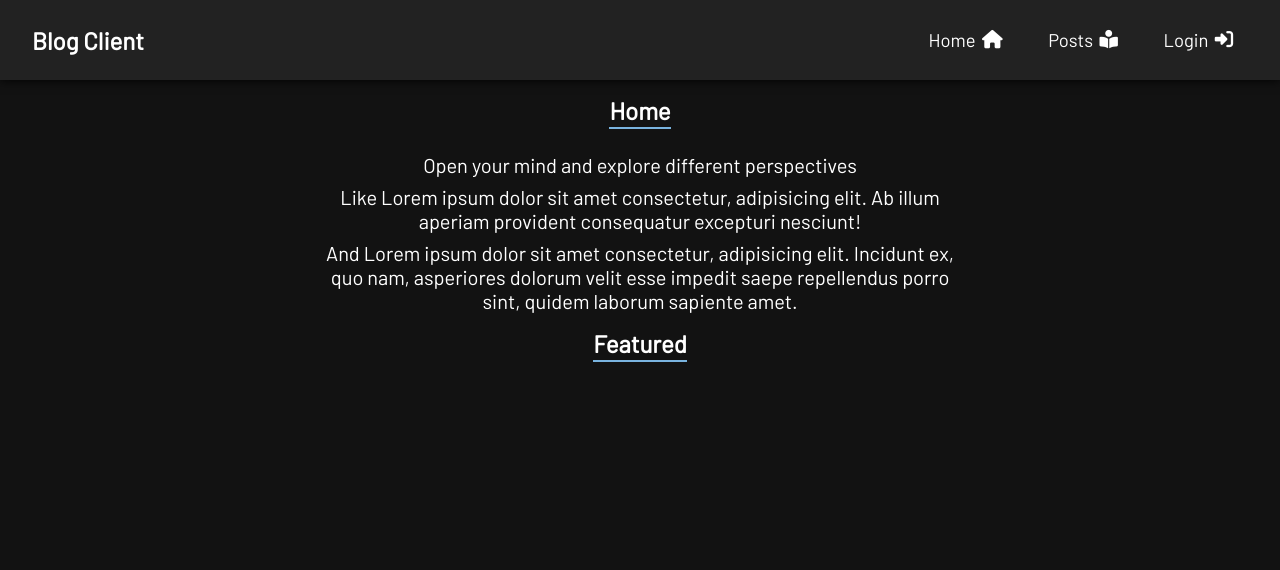
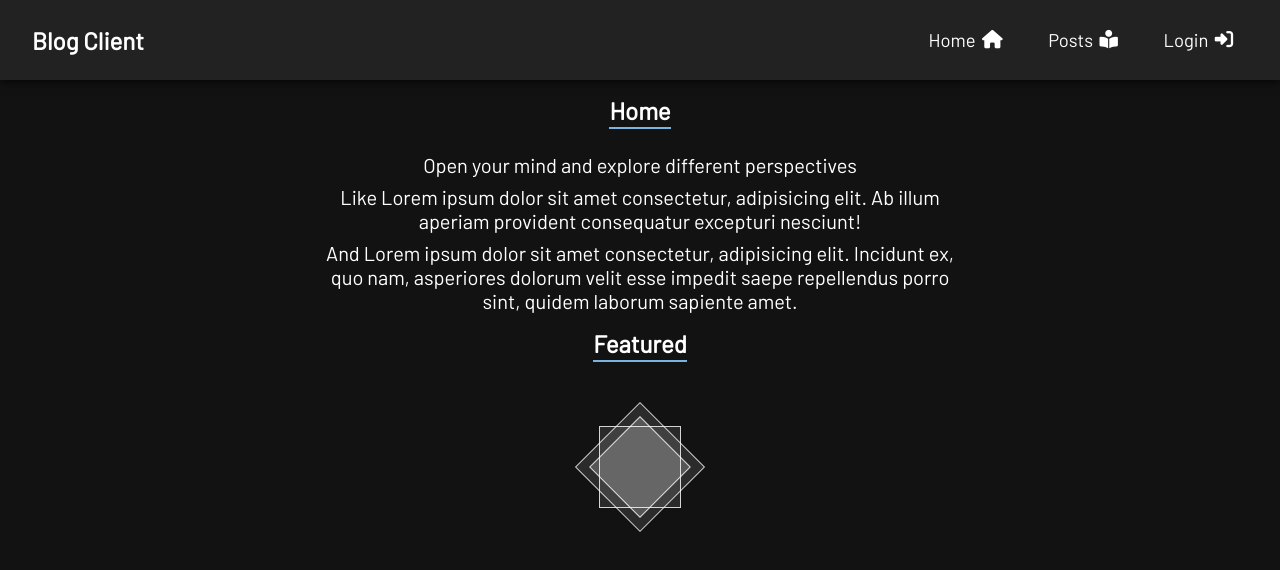
Before and after one commit to brajpatel/blog-client, a React (Vite) app: page / in a window 1280 px wide. Shown: the top 570 px of the page. Built offline with nearby package versions, Linux system fonts and the light colour scheme.

Commit message:
Import and use loader in home page

```diff
--- a/src/components/Home.jsx
+++ b/src/components/Home.jsx
@@ -1,5 +1,6 @@
 import './Home.css';
 import { useState, useEffect } from 'react';
+import Loader from './Loader';
 
 function Home() {
     const [displayLoader, setDisplayLoader] = useState(true);
@@ -34,11 +35,7 @@ function Home() {
             <div>
                 <h2>Featured</h2>
                 {displayLoader && (
-                    <div className='loader-container'>
-                        <div className="loader-bot"></div>
-                        <div className="loader-top-1"></div>
-                        <div className="loader-top-2"></div>
-                    </div>
+                    <Loader/>
                 )}
 
                 {featuredPosts && (
```
